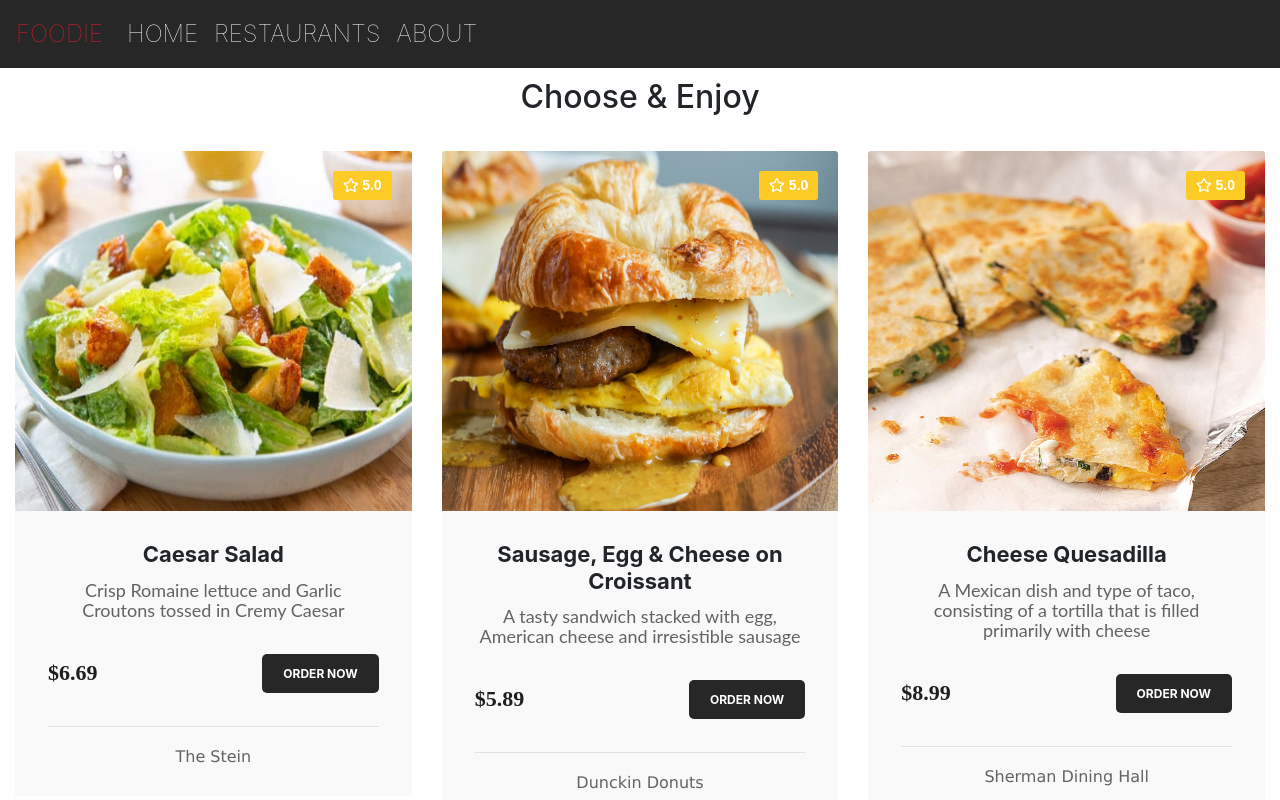
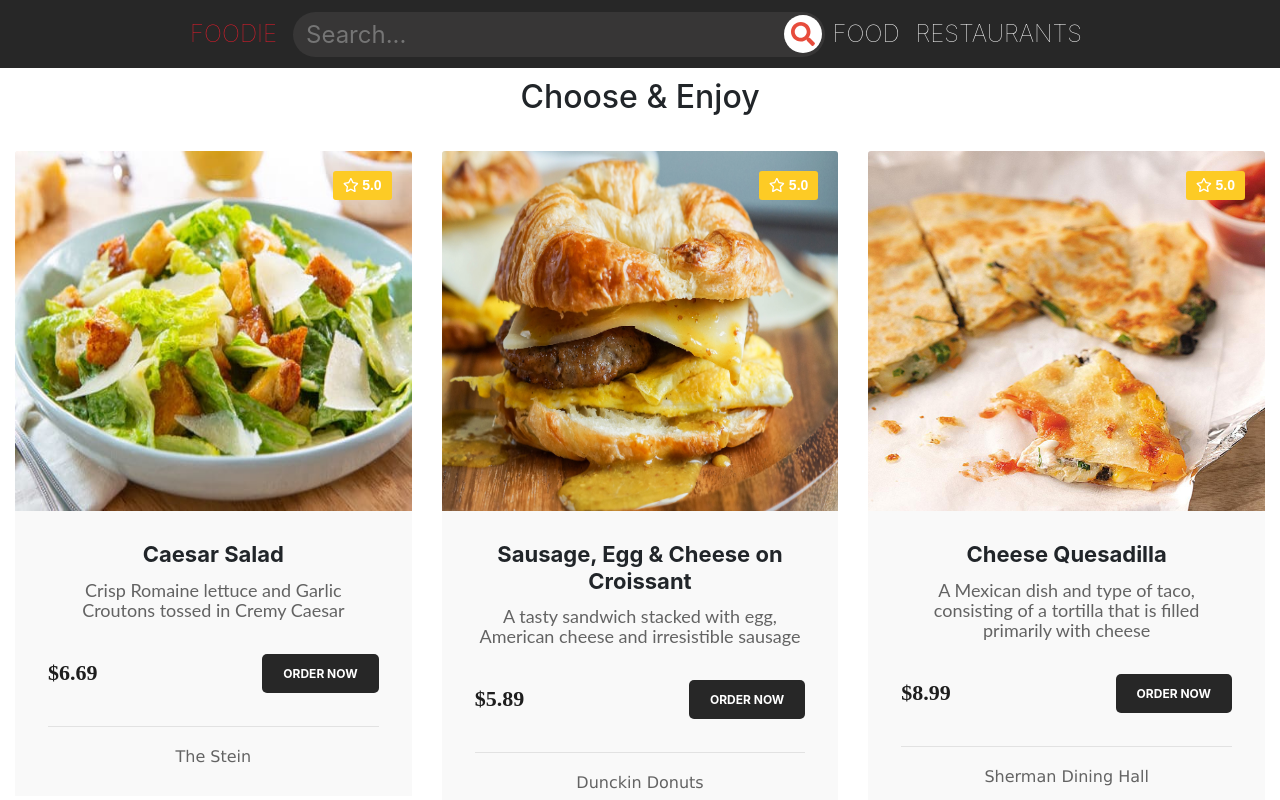
Before and after one commit to Alicia-Sheng/Foodie-WebVersion, a React app: page / in a window 1280 px wide. Shown: the top 800 px of the page. Built offline with nearby package versions, Linux system fonts and the light colour scheme.

Commit message:
Add header

```diff
--- a/src/App.js
+++ b/src/components/App.js
@@ -1,20 +1,18 @@
 import React from 'react'
 import { BrowserRouter as Router, Switch, Route } from "react-router-dom";
 
-import Navbar from './components/Navbar'
-import MainContent from './components/MainContent'
-import Restaurants from './Restaurants'
+import Header from './Header/Header'
+import MainContent from './MainContent'
+import Restaurants from '../restaurants'
 
 function App() {
   return(
     <Router>
-      <div>
-        <Navbar />
+        <Header />
         <Switch>
           <Route exact path="/" component={MainContent} />
           <Route exact path="/restaurants" component={Restaurants} />
         </Switch>
-      </div>
     </Router>
     )
 }
--- /dev/null
+++ b/src/components/Header/Header.css
@@ -0,0 +1,86 @@
+.container {
+    padding: 0px;
+    max-width: 1380px;
+}
+
+@media (max-width: 767px) {
+    .hidden {
+        display: none;
+    }
+}
+
+#mainNavbar {
+    font-size: 1.5rem;
+    font-weight: 100;
+    background-color: #272727;
+}
+
+#mainNavbar .container {
+    padding: 0px;
+    max-width: 900px;
+    justify-content: space-between;
+}
+
+#mainNavbar .nav-link {
+    color: white;
+}
+
+#mainNavbar .nav-link:hover {
+    color: #EA1C2C;
+}
+
+#mainNavbar .navbar-brand {
+    color: #EA1C2C;
+    font-size: 1.5rem;
+}
+
+.title-wrapper {
+    float: left;
+    width: 100%;
+    margin-bottom: 35px;
+}
+
+.title-wrapper .title-inner>h2 {
+    margin-top: 10px;
+    margin-bottom: 0;
+}
+
+.title-inner {
+    display: inline-block;
+    max-width: 55%;
+    vertical-align: middle;
+}
+
+.searchbar {
+    margin-bottom: auto;
+    margin-top: auto;
+    height: 45px;
+    background-color: #373636;
+    border-radius: 30px;
+    padding: 3px;
+    width: 80%;
+}
+
+.search_input {
+    color: white;
+    border: 0;
+    outline: 0;
+    background: none;
+    padding: 0 10px;
+    caret-color: #e74c3c;
+    line-height: 40px;
+    width: 80%;
+}
+
+.search_icon {
+    height: 38px;
+    width: 38px;
+    float: right;
+    display: flex;
+    justify-content: center;
+    align-items: center;
+    border-radius: 50%;
+    background: white;
+    color: #e74c3c;
+    text-decoration: none;
+}
--- /dev/null
+++ b/src/components/Header/Header.js
@@ -0,0 +1,35 @@
+import React from 'react';
+import { Link } from "react-router-dom";
+import 'bootstrap/dist/css/bootstrap.min.css'
+import './Header.css';
+import { FontAwesomeIcon } from "@fortawesome/react-fontawesome";
+import { faSearch } from '@fortawesome/free-solid-svg-icons';
+
+const Header = () => (
+    <nav id="mainNavbar" className="navbar navbar-dark navbar-expand-md sticky-top">
+        <div className="container">
+            <Link className="navbar-brand js-scroll-trigger hidden" to="/">FOODIE</Link>
+            <div className="searchbar">
+                <input className="search_input" type="text" name="" placeholder="Search..." />
+                <a href="#" className="search_icon"><FontAwesomeIcon icon={faSearch} /></a>
+            </div>
+            <div>
+                <button className="navbar-toggler" type="button" data-toggle="collapse" data-target="#navbarCollapse" aria-controls="navbarCollapse" aria-expanded="false" aria-label="Toggle navigation">
+                    <span className="navbar-toggler-icon"></span>
+                </button>
+                <div className="collapse navbar-collapse" id="navbarCollapse">
+                    <ul className="navbar-nav ml-auto">
+                        <li className="nav-item active">
+                            <a className="nav-link" href="#">FOOD<span className="sr-only">(current)</span></a>
+                        </li>
+                        <li className="nav-item">
+                            <Link to="/restaurants" exact className="nav-link">RESTAURANTS</Link>
+                        </li>
+                    </ul>
+                </div>
+            </div>
+        </div>
+    </nav>
+
+);
+export default Header;
--- a/src/components/MainContent.js
+++ b/src/components/MainContent.js
@@ -4,11 +4,11 @@ import CardList from '../containers/CardList';
 
 import foodData from '../../assets/data.js'
 
-import '../style.css'
+// import '../style.css'
 
 function MainContent() {
   return (
-    <div>
+    <>
       <div className='container-fluid'>
         <div className='container'>
           <div className='row'>
@@ -24,7 +24,7 @@ function MainContent() {
           </div>
         </div>
       </div>
-    </div>
+    </>
   )
 }
 
--- a/src/index.js
+++ b/src/index.js
@@ -54,6 +54,6 @@ ReactDOM.render(<App />, document.getElementById('root'));*/
 import React from 'react';
 import ReactDOM from 'react-dom';
 
-import App from './App'
+import App from './components/App'
 
-ReactDOM.render(<App />, document.getElementById('root'));
+ReactDOM.render( < App / > , document.getElementById('root'));
```
